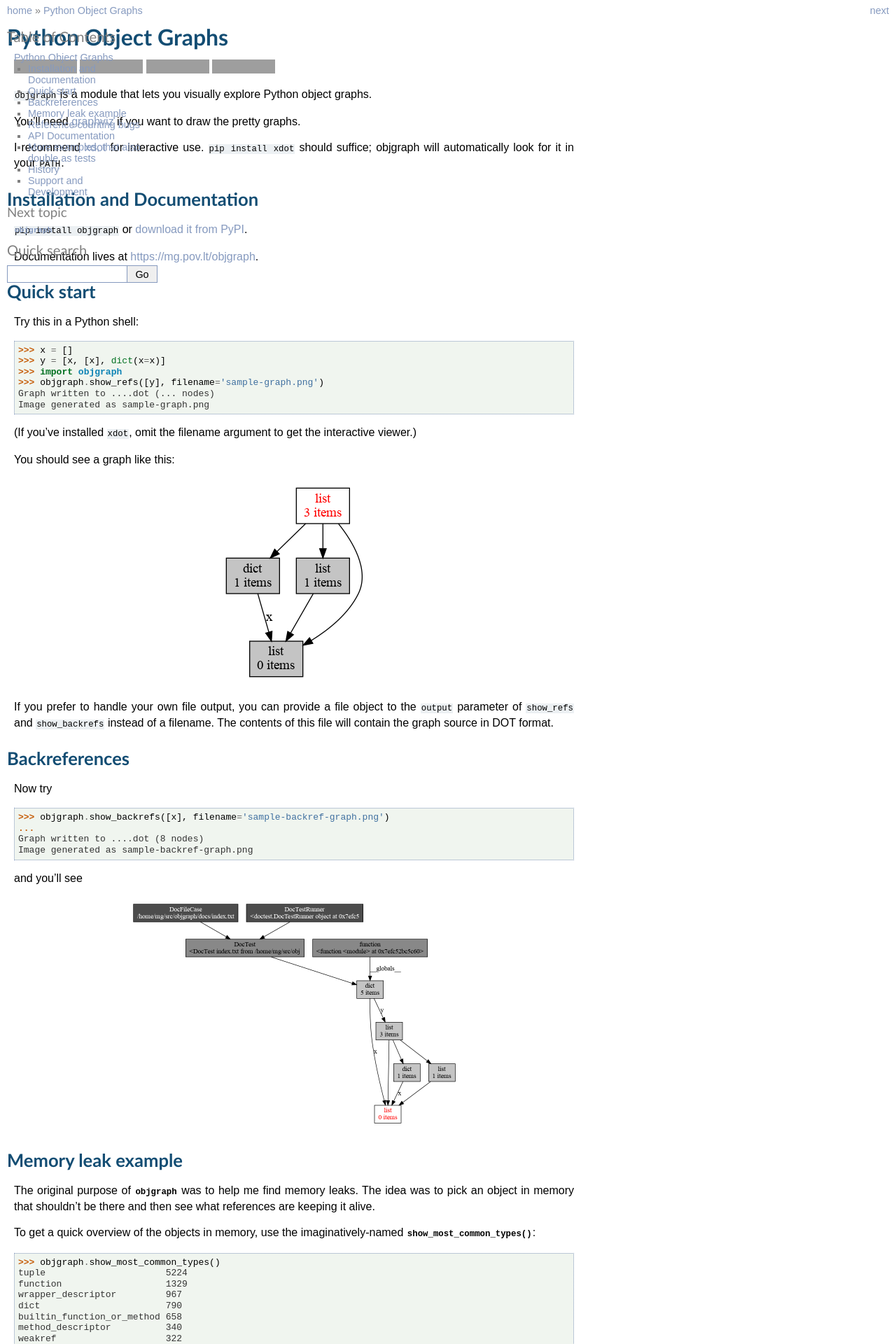
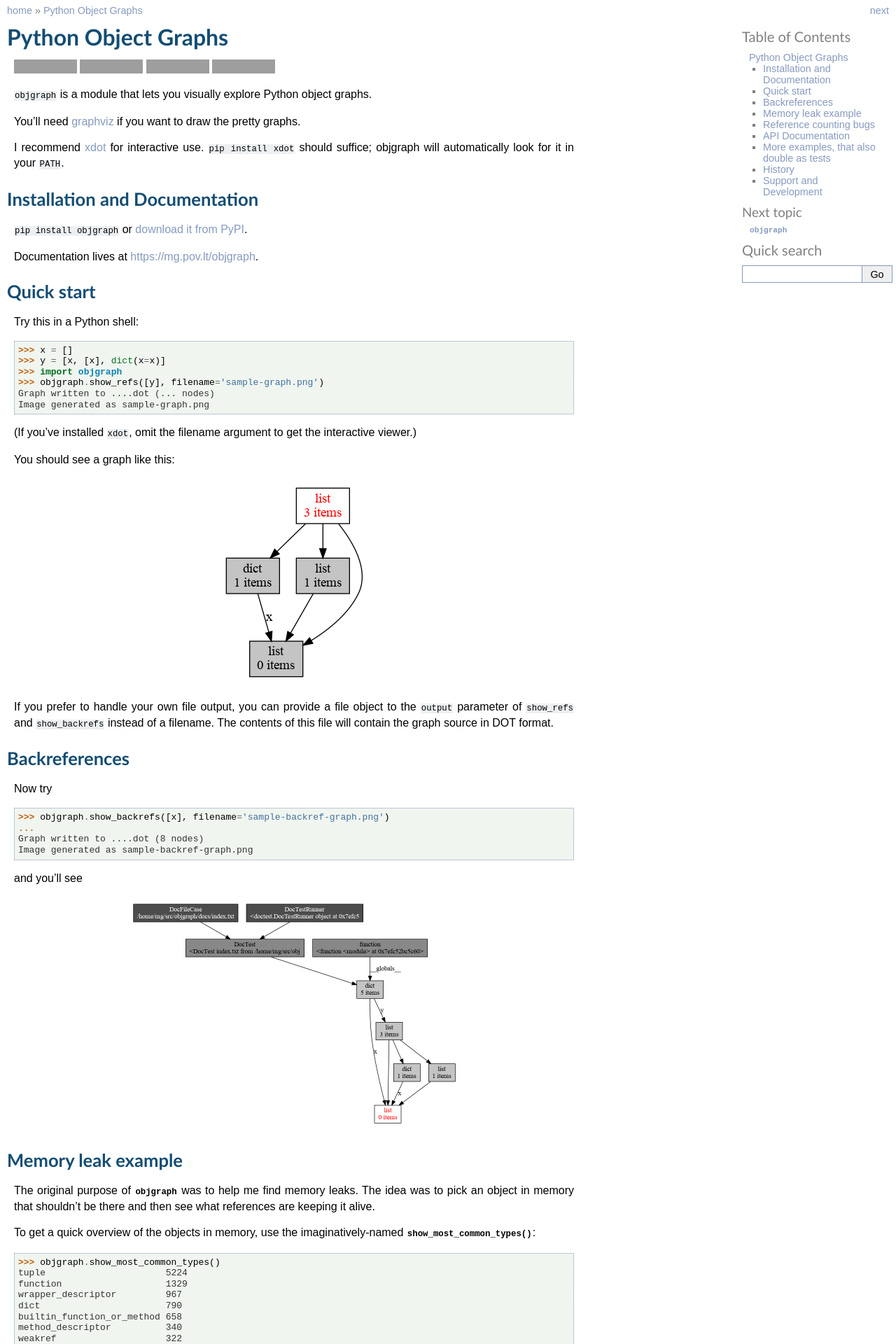
Before and after one commit to mgedmin/objgraph, a Sphinx documentation site: the page built from docs/index.txt, in a window 1280 px wide. Shown: the top 1920 px of the page at 70% size. Built offline with Sphinx 7.4.7, drawn with Linux system fonts in a browser that asks for light colours; grey boxes are pictures that could not be loaded.

Commit message:
Quick workaround for ToC overlapping text
I don't grok display: flex TBH.  I wonder if this breaks something else.

```diff
--- a/docs/_static/mg.css
+++ b/docs/_static/mg.css
@@ -3,6 +3,10 @@
 pre {
     border: 1px dotted #869abf;
     overflow: hidden;
+}
+
+div.document {
+    display: block;
 }
 
 div.body h1,
```
